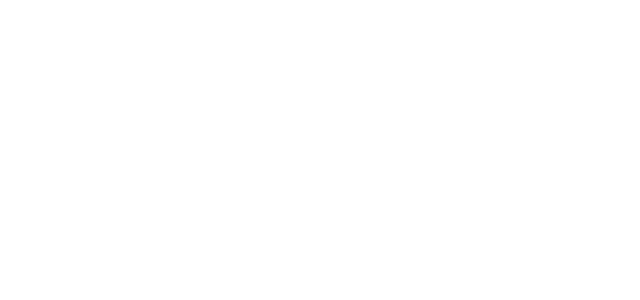
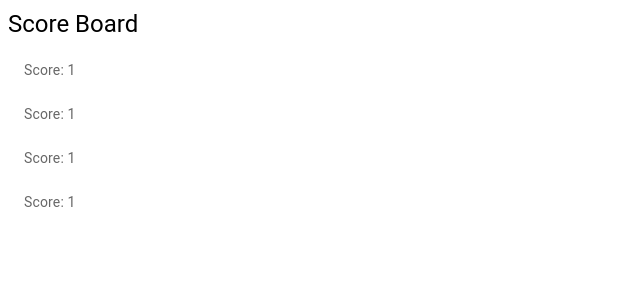
Before and after one commit to nikhil-sde/brain-buster, a React (Vite) app: page /grid-type in a window 1280 px wide. Both pictures are taken after a click on the button "LET'S PLAY!". Shown: the top 300 px of the page, without its empty margins (0-640 px from the left). Built offline with nearby package versions, Linux system fonts and the light colour scheme.

Commit message:
LearderBoard ready

```diff
--- a/src/components/Board.tsx
+++ b/src/components/Board.tsx
@@ -0,0 +1,11 @@
+import React from 'react'
+
+function Board() {
+  return (
+    <div>
+
+    </div>
+  )
+}
+
+export default Board
--- a/src/components/Game.tsx
+++ b/src/components/Game.tsx
@@ -1,11 +1,14 @@
-import { Box } from '@mui/material'
+import { Box } from '@mui/material';
+import Board from './Board';
+import LeaderBoard from './LeaderBoard';
 
 function Game() {
-  return (
-    <Box>
-
-    </Box>
-  )
+    return (
+        <Box>
+            <LeaderBoard />
+            <Board />
+        </Box>
+    );
 }
 
-export default Game
+export default Game;
--- a/src/components/GridType.tsx
+++ b/src/components/GridType.tsx
@@ -8,12 +8,13 @@ import {
     Button,
 } from '@mui/material';
 import { useState } from 'react';
-import { useNavigate } from 'react-router';
+import { useNavigate, useLocation } from 'react-router';
 
 function GridType() {
     const [type, setType] = useState('Number');
     const [size, setsize] = useState(4);
     const navigate = useNavigate();
+    const location = useLocation();
 
     const handleTypeChange = (event: React.ChangeEvent<HTMLInputElement>) => {
         setType(event.target.value);
--- a/src/components/LeaderBoard.tsx
+++ b/src/components/LeaderBoard.tsx
@@ -0,0 +1,27 @@
+import { Box } from '@mui/material';
+import { useLocation } from 'react-router';
+import { List, ListItem, ListItemText, Typography } from '@mui/material';
+
+function LeaderBoard() {
+    const playerNames = JSON.parse(localStorage.getItem('playerNames') || '{}');
+    const location = useLocation();
+    const { type, size } = location.state;
+    const players = [];
+
+    for (let i = 1; i <= 4; i++) {
+        players.push(
+            <ListItem key={`player-${i}`}>
+                <ListItemText primary={playerNames[`player${i}`]} secondary={`Score: 1`} />
+            </ListItem>,
+        );
+    }
+
+    return (
+        <Box>
+            <Typography variant="h5">Score Board</Typography>
+            <List>{players}</List>
+        </Box>
+    );
+}
+
+export default LeaderBoard;
```
